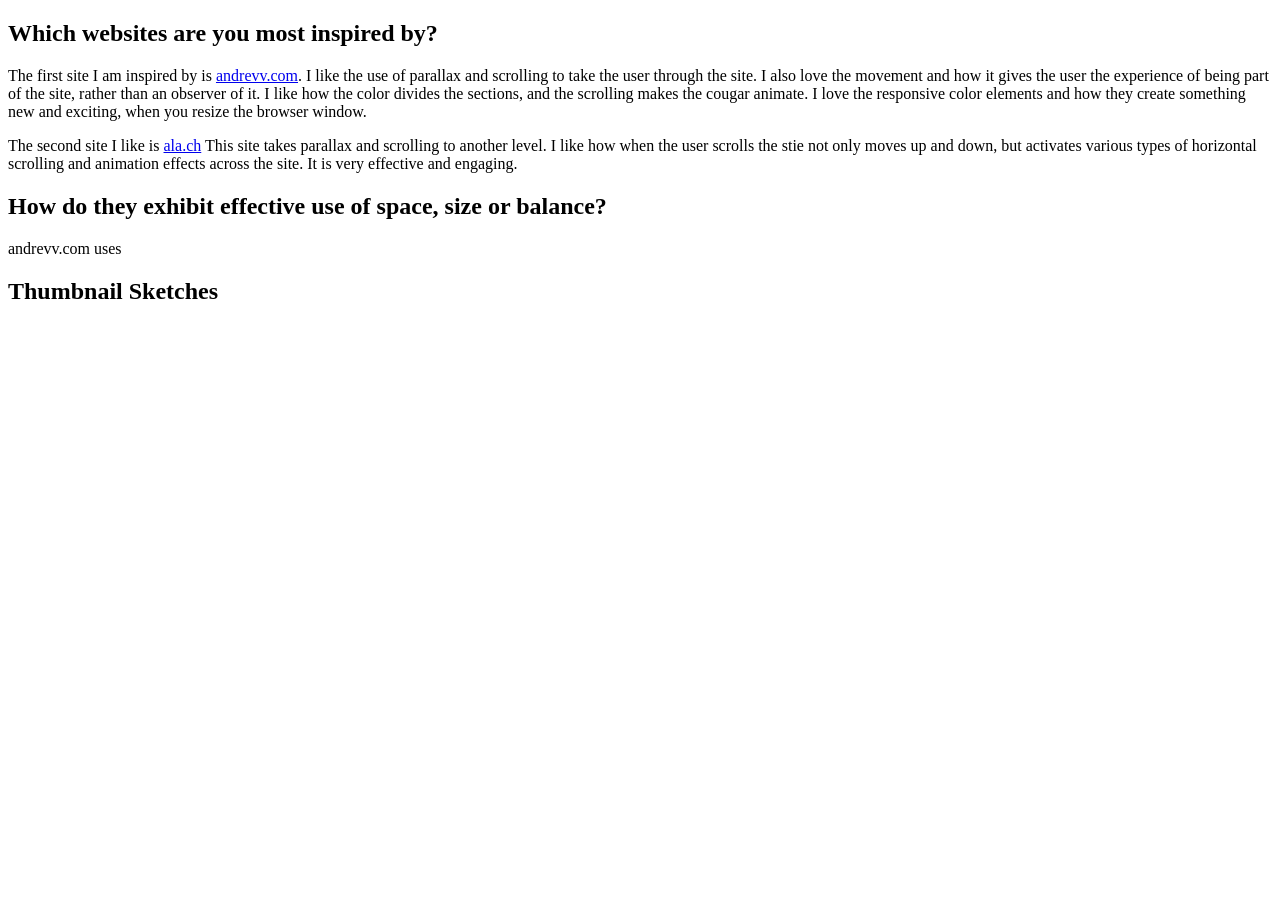
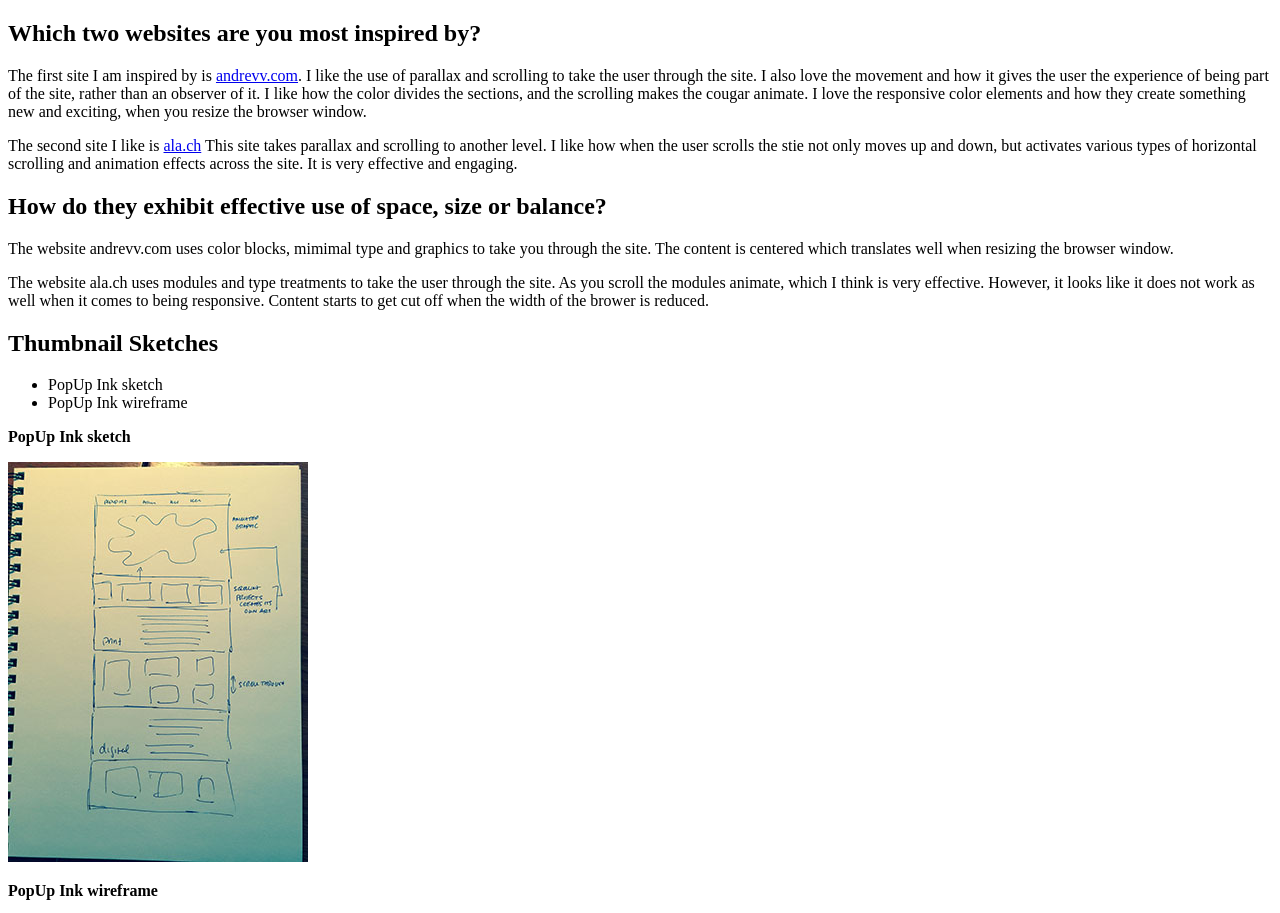
Before and after one commit to ilenepop/ilenepop.github.io, a plain HTML site: page ih_project_02/index.html in a window 1280 px wide. Shown: the top 913 px of the page. Before the commit the page ends 800 px from the top, so only its background shows below. Drawn offline with Linux system fonts and the light colour scheme.

Commit message:
Updated
Updated Unit 2

```diff
--- a/ih_project_02/index.html
+++ b/ih_project_02/index.html
@@ -3,14 +3,25 @@
 <head>
   <title></title>
 </head>
-  <h2>Which  websites are you most inspired by?</h2>
+<body>
+<h2>Which two websites are you most inspired by?</h2>
   <p>The first site I am inspired by is <a href="http://andrevv.com" target="_blank">andrevv.com</a>. I like the use of parallax and scrolling to take the user through the site. I also love the movement and how it gives the user the experience of being part of the site, rather than an observer of it. I like how the color divides the sections, and the scrolling makes the cougar animate. I love the responsive color elements and how they create something new and exciting, when you resize the browser window.</p>
   <p>The second site I like is <a href="http://ala.ch" target="_blank">ala.ch</a> This site takes parallax and scrolling to another level. I like how when the user scrolls the stie not only moves up and down, but activates various types of horizontal scrolling and animation effects across the site. It is very effective and engaging.</p>
   <h2>How do they exhibit effective use of space, size or balance?</h2>
-  <p>andrevv.com uses</p>
+  <p>The website andrevv.com uses color blocks, mimimal type and graphics to take you through the site. The content is centered which translates well when resizing the browser window.</p>
+  <p>The website ala.ch uses modules and type treatments to take the user through the site. As you scroll the modules animate, which I think is very effective. However, it looks like it does not work as well when it comes to being responsive. Content starts to get cut off when the width of the brower is reduced.</p>
+
   <h2>Thumbnail Sketches</h2>
+  <ul>
+    <li>PopUp Ink sketch</li>
+    <li>PopUp Ink wireframe</li>
+  </ul>
 
-<body>
+  <p><strong>PopUp Ink sketch</strong></p>
+  <img src="FullSizeRender.jpg">
+
+  <p><strong>PopUp Ink wireframe</strong></p>
+  <img src="Page-Sketch_Popup_01.jpg">
 
 </body>
 </html>
```
